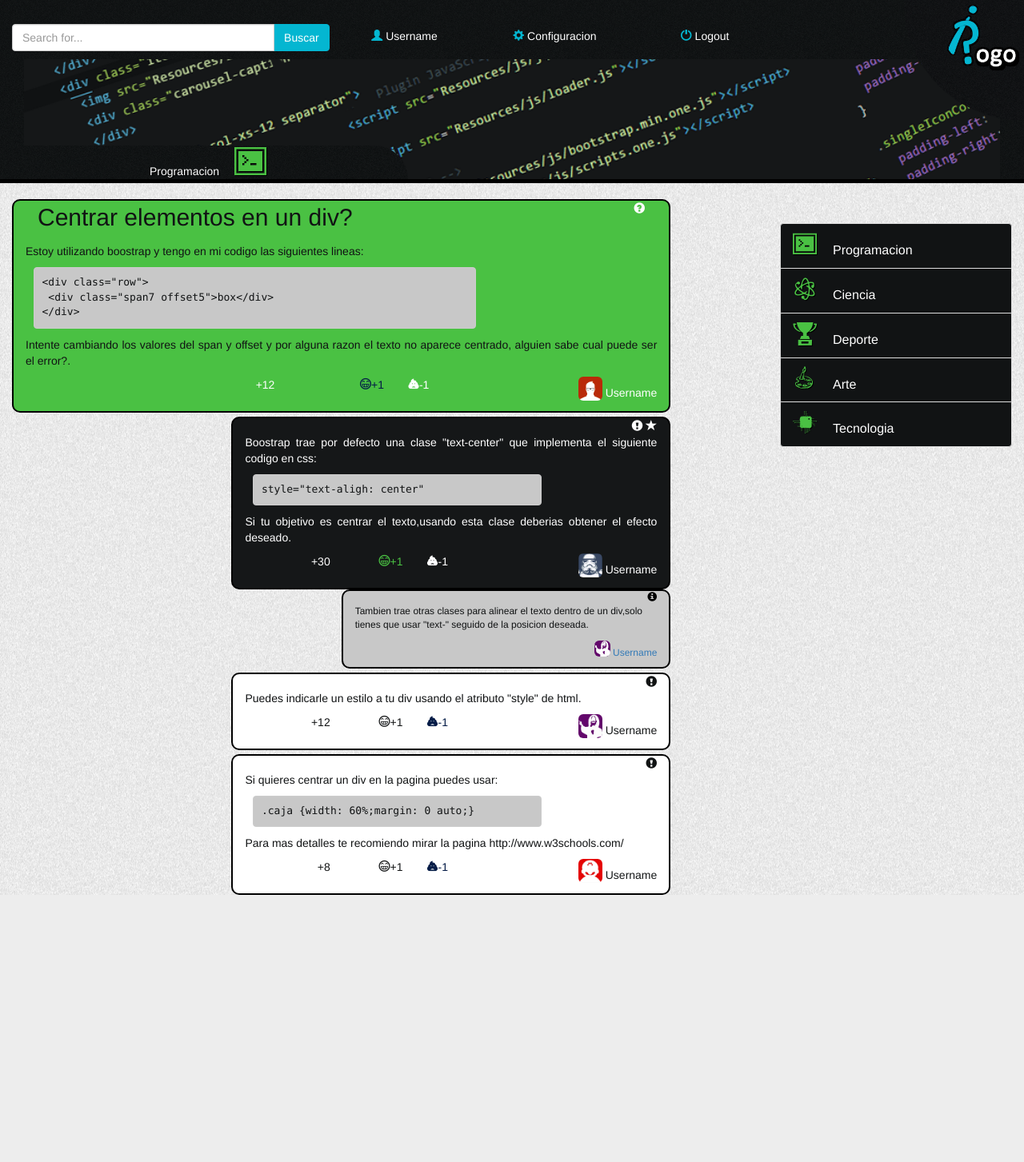
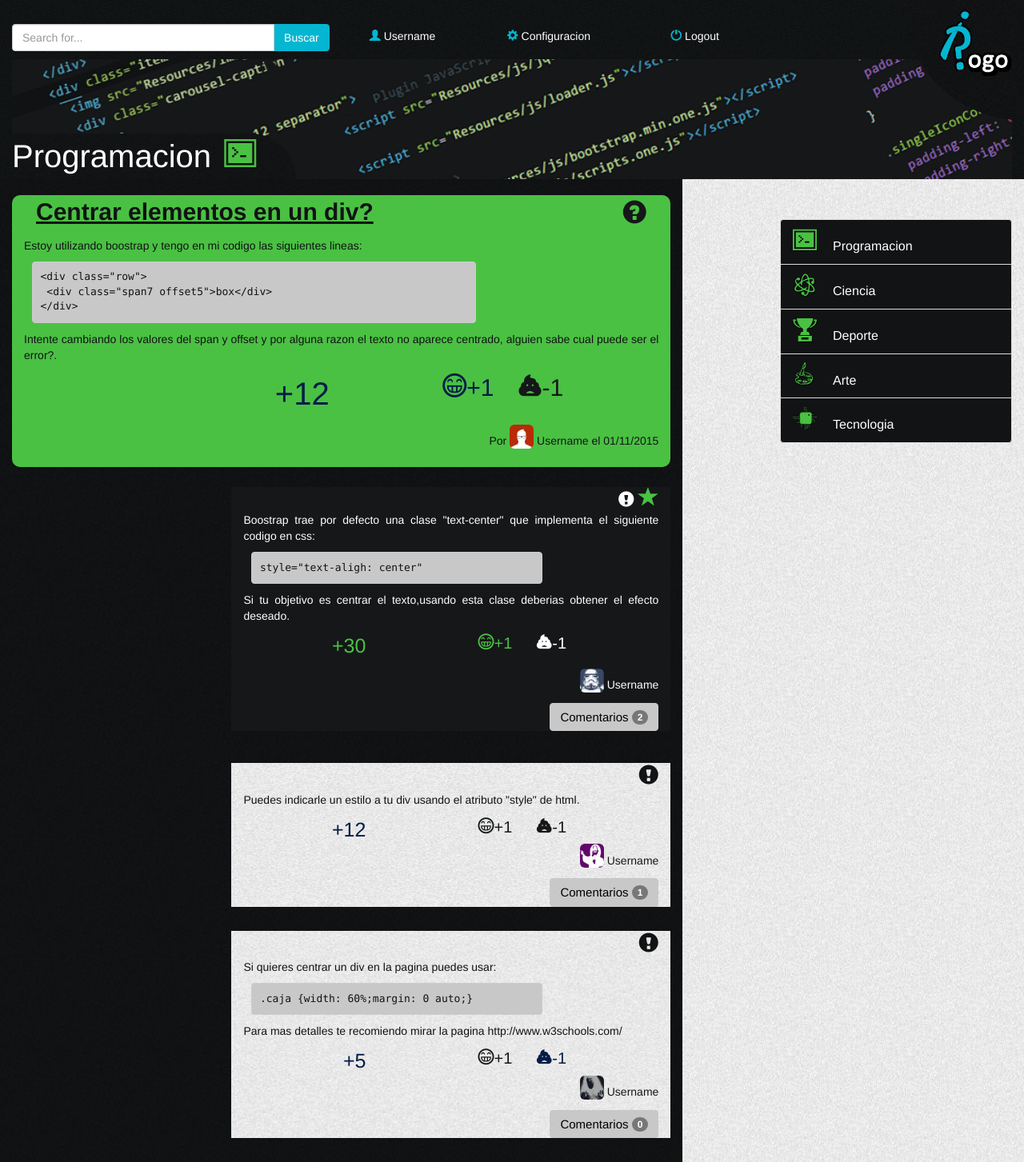
Before and after one commit to msantanagonzalez/rogo, a PHP site: page /question.html in a window 1280 px wide. Shown: the whole page at 80% size. Before the commit the page ends 1119 px from the top, so only its background shows below. Run offline with PHP 8.4, Linux system fonts and the light colour scheme; some web fonts are replaced.

Commit message:
Pre-entrega Dani

```diff
--- a/www/Resources/css/styles.css
+++ b/www/Resources/css/styles.css
@@ -34,13 +34,18 @@ h1,h2,h3{
 .textoCategoria{
   position: absolute;
   bottom: -10px;
-  left: -5px;
-  width: 40%;
   background: url(../images/noiseHeaderGrey.png) repeat center center;
   background-color:#111314;
   color: #fff;
-  text-shadow: 2px 1px 0 #000;
   border-radius: 0 100px 0 0;
+}
+.categoriaContainer p{
+    font-size: 40px;
+}
+.categoriaContainer span{
+    padding-left: 5px;
+    margin-right: 50px;
+    color: #4ac143;
 }
 .encabezadoContainer a{
   text-align: left;
@@ -100,14 +105,15 @@ h1,h2,h3{
   text-align: center;
   padding-top: 15px;
   padding-left: 0px;
-  padding-right: 0px;
 }
 .iconsContainer span{
   color:#04b6d1;
 }
 .singleIconContainer{
-  padding-left: 0;
-  padding-right: 0;
+  padding-bottom: 0px;
+    padding-top: 0px;
+    padding-left: 0px;
+    padding-right: 0px;
 }
 .indexLogoContainer {
   position: absolute;
@@ -118,8 +124,8 @@ h1,h2,h3{
 .logoContainer {
   position: absolute;
   padding: 0;
-  top: 0;
-  right: 0;
+  top: 10%;
+  right: 10px;
   text-align: right;
   z-index: 10;
 }
@@ -163,30 +169,91 @@ h1,h2,h3{
     margin-top: 20px;
     background-color: #4ac143;
     border-radius:10px;
-    border: 2px solid #000;
+    color: #151718;
+}
+.usuarioPregunta,.usuarioMejorRespuesta{
+   margin-top: 10px;
+}
+.preguntaContainer .encabezadoContainer p{
+  text-decoration: underline;
+    font-weight: bold;
+}
+.preguntaContainer .encabezadoContainer span{
+    margin-top: 5px;
+    font-size: 30px;
+}
+.preguntaContainer .votePoints{
+    font-size: 40px;
+    color: #041c47;
+}
+.preguntaContainer .votes{
+    font-size: 30px;
+}
+
+.preguntaContainer .voteActive{
+    color: #041c47;
 }
 .mejorRespuestaContainer{
-  margin-top: 5px;
+  margin-top: 25px;
+    margin-bottom: 40px;
   background-color: #151718;
-  border-radius:10px;
-  border: 2px solid #000;
 }
+.mejorRespuestaContainer .encabezadoContainer{
+    font-size: 20px;
+}
+.mejorRespuestaContainer .encabezadoContainer .glyphicon-star{
+    font-size: 25px;
+    color: #4ac143;
+}
+.mejorRespuestaContainer .votePoints{
+    font-size: 25px;
+    color: #4ac143;
+}
+.mejorRespuestaContainer .votes{
+    font-size: 20px;
+}
+.mejorRespuestaContainer .usuarioMejorRespuesta p{
+  color: #fff;
+}
+ .mejorRespuestaContainer .btnComentarios,.respuestasContainer .btnComentarios{
+    font-size: 15px;
+     color:#000;
+     background-color: #c8c8c8;
+    border-color: #c8c8c8;
+}
+
 .respuestasContainer{
+    margin-bottom: 30px;
   color: #111314;
-  margin-top: 5px;
-  background-color: #fff;
-  border-radius:10px;
-  border: 2px solid #000;
+    background: url(../images/noiseBody.png) repeat center center;
+    background-color: #fefefe;
 }
+.respuestasContainer .encabezadoContainer{
+  font-size: 25px;
+}
+.respuestasContainer .votePoints{
+    font-size: 25px;
+    color: #041c47;
+}
+.respuestasContainer .votes{
+    font-size: 20px;
+}
+
 .comentarioContainer{
+  border-bottom: solid;
+    border-left: solid;
+    border-right: solid;
+    border-width: 2px;
   font-size: 12px;
   color: #000;
   background-color: #c8c8c8;
-  border-radius:10px;
-  border: 2px solid #000;
+    font-weight: bold;
 }
-.comentarioContainer .votoContainer{
-  font-size: 12px;
+.comentarioContainer a{
+    color: #000;
+}
+.comentarioContainer a:hover{
+    color: #000;
 }
 .comentarioContainer .avatarPregunta{
   width: 20px;
@@ -197,6 +264,23 @@ h1,h2,h3{
   height: 150px;
   overflow: hidden;
 }
+.mainQuestionContainer{
+    background: url(../images/noiseHeaderGrey.png) repeat center center;
+  background-color: #111314;
+}
+.nuevaRespuestaContainer{
+    text-align: center;
+    margin-top: 10px;
+   color:#fff;
+}
+.nuevaRespuestaContainer a{
+    background-color: #111314;
+}
+.nuevaRespuestaContainer span{
+    color: #04b6d1;
+    font-size: 100px;
+}
+
 /* ------------------------- ELEMENT STYLES  -----------------------*/
 .logo{
   max-width:30%;
@@ -237,12 +321,9 @@ h1,h2,h3{
   color: #FFF
 }
 .preguntaContainer a{
-    color: #fff;
+    color: #151718;
 }
 .preguntaContainer a:hover{
-    color: #041c47;
-}
-.preguntaContainer .voteActive{
     color: #041c47;
 }
 .mejorRespuestaContainer a{
@@ -342,13 +423,6 @@ h1,h2,h3{
   max-width: 500px;
   background-color: #c8c8c8;
   color: #111314;
-}
-.iconosCategoria{
-  padding-left: 15px; /*Quitar*/
-  color: #4ac143;
-  font-weight: bold;
-  font-size: 40px;
-  text-shadow: 1px 1px 0px #000;
 }
 .avatarPregunta{
   width: 30px;
@@ -579,9 +653,25 @@ td.active a, a:active {
     font-size: 10px;
   }
   .encabezadoContainer p{
+      text-align: justify;
     font-size: 20px;
   }
   .indexCategoria{
     font-size: 30px;
   }
+  .singleIconContainer{
+      font-size: 12px;
+  }
+.categoriaContainer p{
+    font-size: 30px;
 }
+.preguntaContainer .encabezadoContainer span{
+    font-size: 20px;
+}
+.preguntaContainer .votePoints{
+        font-size: 25px;
+}
+.preguntaContainer .votes{
+        font-size: 25px;
+}
+}
--- a/www/question.html
+++ b/www/question.html
@@ -54,11 +54,11 @@
                 <div class="row">
                     <div class="col-xs-4 singleIconContainer">
                         <span class="glyphicon glyphicon-user" aria-hidden="true"></span>
-                        <a href="user.html">Username</a>
+                        <a href="#">Username</a>
                   </div>
                     <div class="col-xs-4 singleIconContainer">
                         <span class="glyphicon glyphicon-cog" aria-hidden="true"></span>
-                        <a href="configuracion.html">Configuracion</a>
+                        <a href="#">Configuracion</a>
                   </div>
                     <div class="col-xs-4 singleIconContainer">
                         <span class="glyphicon glyphicon-off" aria-hidden="true"></span>
@@ -81,23 +81,18 @@
 
         <!-- Categoria -->
         <div class="col-xs-12 categoriaContainer">
-            <div class="col-xs-12 categoriaContainer">
               <img id="imagenProgramacion" src="Resources/images/carouselProgramacion.png" alt="Imagen sobre el tema seleccionado" class="imagenCategoria">
-              <p class="textoCategoria text-center">Programacion <span class="icon-terminal iconosCategoria" aria-hidden="true"></span></p>
-            </div>
+              <p class="textoCategoria text-center">Programacion <span class="icon-terminal" aria-hidden="true"></span></p>
         </div>
         <!-- Fin Categoria -->
 
-        <!-- Separador -->
-        <div class="col-xs-12 separator">
-        </div>
-        <!-- Fin Separador -->
+
 
         <!-- CONTENIDO -->
         <div class="col-xs-12">
           <div class="row">
             <!-- Izquierda -->
-            <div class="col-md-8 col-xs-12">
+            <div class="col-xs-12 col-md-8 mainQuestionContainer">
                 <!-- Pregunta -->
                 <div class="col-xs-12 col-md-12 preguntaContainer">
                   <div class="row">
@@ -121,19 +116,22 @@
                     <!-- Fin Cuerpo Pregunta -->
 
                     <!-- Footer Pregunta -->
-                    <div class="col-xs-12 votoContainer">
+                    <div class="col-xs-12">
                       <div class="row">
-                        <div class="col-xs-1 col-md-5 text-right">
-                          <span>+12</span>
+                        <div class="col-xs-4 col-md-6 text-right">
+                          <span class="votePoints">+12</span>
                         </div>
-                        <div class="col-xs-3 col-md-2 text-right voteActive">
+                        <div class="col-xs-4 col-md-3 text-right votes voteActive">
                           <span class="icon-grin" aria-hidden="true"></span>+1
                         </div>
-                        <div class="col-xs-1 col-md-2 text-left">
+                        <div class="col-xs-4 col-md-3 text-left votes">
                           <a href="#"><span class="icon-poopIcon1" aria-hidden="true"></span>-1</a>
                         </div>
-                        <div class="col-xs-6 col-md-3 text-right">
-                          <a href="user.html"><img src="Resources/images/avatar-glasses.png" alt="avatar usuario" class="img-rounded avatarPregunta"> Username</a>
+                        <div class="col-xs-12 col-md-12 text-right usuarioPregunta">
+                            <p>
+                                Por <a href="user.html"><img src="Resources/images/avatar-glasses.png" alt="avatar usuario" class="img-rounded avatarPregunta"> Username</a>
+                                el <a href="#">01/11/2015</a>
+                            </p>
                         </div>
                       </div>
                     </div>
@@ -161,21 +159,23 @@
                     <!-- Fin Cuerpo mejor respuesta -->
 
                     <!-- Footer mejor respuesta -->
-                    <div class="col-xs-12 votoContainer">
+                    <div class="col-xs-12">
                       <div class="row">
-                        <div class="col-xs-4 col-md-3 text-right">
-                          <span>+30</span>
+                        <div class="col-xs-4 col-md-4 text-right">
+                          <span class="votePoints">+30</span>
                         </div>
-                        <div class="col-xs-4 col-md-2 text-right voteActive">
+                        <div class="col-xs-4 col-md-4 text-right votes voteActive">
                           <span class="icon-grin" aria-hidden="true"></span>+1
                         </div>
-                        <div class="col-xs-4 col-md-2 text-left">
+                        <div class="col-xs-4 col-md-4 text-left votes">
                           <a href="#"><span class="icon-poopIcon1" aria-hidden="true"></span>-1</a>
                         </div>
-                        <div class="col-xs-12 col-md-5 text-right">
-                          <a href="user.html">
-                            <img src="Resources/images/avatar-trooper2.png" alt="avatar usuario" class="img-rounded avatarPregunta">
-                            <span>Username</span>
+                        <div class="col-xs-12 text-right usuarioMejorRespuesta">
+                            <a href="user.html"><img src="Resources/images/avatar-trooper2.png" alt="avatar usuario" class="img-rounded avatarPregunta"> Username</a>
+                        </div>
+                          <div class="col-xs-12 text-right">
+                              <a class="btn btnComentarios" role="button" data-toggle="collapse" href="#comentariosMasVotada" aria-expanded="false" aria-controls="comentariosMasVotada">
+                                  Comentarios <span class="badge">2</span>
                               </a>
                           </div>
                       </div>
@@ -185,8 +185,9 @@
                 </div>
                 <!-- Fin Mejor respuesta -->
 
-                <!-- Comentarios -->
-                <div class="col-xs-9 col-md-6 comentarioContainer pull-right">
+                <!-- Comentarios MasVotada -->
+                <div id="comentariosMasVotada" class="col-xs-9 col-md-6 collapse pull-right">
+                    <div class="col-xs-12 comentarioContainer">
                         <div class="row">
                             <!-- Encabezado comentario -->
                             <div class="col-xs-12 encabezadoContainer text-right">
@@ -199,16 +200,35 @@
                             </div>
                             <!-- Fin Cuerpo comentario -->
                             <!-- Footer comentario -->
-                        <div class="col-xs-12 col-md-12 votoContainer text-right">
-                            <a href="user.html">
-                                <img src="Resources/images/avatar-jesus.png" alt="avatar usuario" class="img-rounded avatarPregunta">
-                                <span>Username</span>
-                            </a>
+                            <div class="col-xs-12 col-md-12 text-right">
+                                <a href="#"><img src="Resources/images/avatar-jesus.png" alt="avatar usuario" class="img-rounded avatarPregunta"> Username</a>
                             </div>
                             <!-- Fin Footer comentario -->
                         </div>
                     </div>
-                <!-- respuestas -->
+                    <div class="col-xs-12 comentarioContainer">
+                        <div class="row">
+                            <!-- Encabezado comentario -->
+                            <div class="col-xs-12 encabezadoContainer text-right">
+                                <span class="glyphicon glyphicon-info-sign" aria-hidden="true"></span>
+                            </div>
+                            <!-- Fin Encabezado comentario -->
+                            <!-- Cuerpo comentario -->
+                            <div class="col-xs-12">
+                                <p>Con esa clase no solo centras el texto, centras todo.</p>
+                            </div>
+                            <!-- Fin Cuerpo comentario -->
+                            <!-- Footer comentario -->
+                            <div class="col-xs-12 col-md-12 text-right">
+                                <a href="#"><img src="Resources/images/avatar-mario.png" alt="avatar usuario" class="img-rounded avatarPregunta"> Username</a>
+                            </div>
+                            <!-- Fin Footer comentario -->
+                        </div>
+                    </div>
+                </div>
+                <!-- Fin Comentarios MasVotada -->
+
+                <!-- respuesta1 -->
                 <div class="col-xs-12 col-md-8 respuestasContainer pull-right">
                   <div class="row">
                     <!-- Encabezado respuesta -->
@@ -222,29 +242,56 @@
                     </div>
                     <!-- Fin Cuerpo respuesta -->
                     <!-- Footer respuesta -->
-                    <div class="col-xs-12 votoContainer">
+                    <div class="col-xs-12">
                       <div class="row">
-                        <div class="col-xs-4 col-md-3 text-right">
-                          <span>+12</span>
+                        <div class="col-xs-4 col-md-4 text-right">
+                          <span class="votePoints">+12</span>
                         </div>
-                        <div class="col-xs-4 col-md-2 text-right">
+                        <div class="col-xs-4 col-md-4 text-right votes">
                             <a href="#"><span class="icon-grin" aria-hidden="true"></span>+1</a>
                         </div>
-                        <div class="col-xs-4 col-md-2 text-left voteActive">
-                          <span class="icon-poopIcon1" aria-hidden="true"></span>-1
+                        <div class="col-xs-4 col-md-4 text-left votes">
+                          <a href=""><span class="icon-poopIcon1" aria-hidden="true"></span>-1</a>
                         </div>
-                        <div class="col-xs-12 col-md-5 text-right">
-                          <a href="user.html">
-                            <img src="Resources/images/avatar-jesus.png" alt="avatar usuario" class="img-rounded avatarPregunta">
-                            <span>Username</span>
-                          </a>
+                        <div class="col-xs-12 text-right">
+                          <a href="user.html"><img src="Resources/images/avatar-jesus.png" alt="avatar usuario" class="img-rounded avatarPregunta"> Username</a>
                         </div>
                       </div>
+                    </div>
+                      <div class="col-xs-12 text-right">
+                          <a class="btn btnComentarios" role="button" data-toggle="collapse" href="#comentariosRespuesta1" aria-expanded="false" aria-controls="comentariosRespuesta1">
+                              Comentarios <span class="badge">1</span>
+                          </a>
                       </div>
                     <!-- Fin Footer respuesta -->
                   </div>
                 </div>
+                <!-- Fin respuesta1 -->
+                <!-- Comentarios respuesta1 -->
+                <div id="comentariosRespuesta1" class="col-xs-9 col-md-6 collapse pull-right">
+                    <div class="col-xs-12 comentarioContainer">
+                        <div class="row">
+                            <!-- Encabezado comentario -->
+                            <div class="col-xs-12 encabezadoContainer text-right">
+                                <span class="glyphicon glyphicon-info-sign" aria-hidden="true"></span>
+                            </div>
+                            <!-- Fin Encabezado comentario -->
+                            <!-- Cuerpo comentario -->
+                            <div class="col-xs-12">
+                                <p>No es recomendable usar style, para eso existe CSS</p>
+                            </div>
+                            <!-- Fin Cuerpo comentario -->
+                            <!-- Footer comentario -->
+                            <div class="col-xs-12 col-md-12 text-right">
+                                <a href="#"><img src="Resources/images/avatar-captain.png" alt="avatar usuario" class="img-rounded avatarPregunta"> Username</a>
+                            </div>
+                            <!-- Fin Footer comentario -->
+                        </div>
+                    </div>
+                </div>
+                <!-- Fin Comentarios respuesta1 -->
 
+                <!-- respuesta2 -->
                 <div class="col-xs-12 col-md-8 respuestasContainer pull-right">
                     <div class="row">
                         <!-- Encabezado respuesta -->
@@ -260,21 +307,23 @@
                         </div>
                         <!-- Fin Cuerpo respuesta -->
                         <!-- Footer respuesta -->
-                        <div class="col-xs-12 votoContainer">
+                        <div class="col-xs-12">
                             <div class="row">
-                                <div class="col-xs-4 col-md-3 text-right">
-                                    <span>+8</span>
+                                <div class="col-xs-4 col-md-4 text-right">
+                                    <span class="votePoints">+5</span>
                                 </div>
-                                <div class="col-xs-4 col-md-2 text-right">
+                                <div class="col-xs-4 col-md-4 text-right votes">
                                     <a href="#"><span class="icon-grin" aria-hidden="true"></span>+1</a>
                                 </div>
-                                <div class="col-xs-4 col-md-2 text-left voteActive">
+                                <div class="col-xs-4 col-md-4 text-left votes voteActive">
                                     <span class="icon-poopIcon1" aria-hidden="true"></span>-1
                                 </div>
-                                <div class="col-xs-12 col-md-5 text-right">
-                                    <a href="user.html">
-                                        <img src="Resources/images/avatar-mario.png" alt="avatar usuario" class="img-rounded avatarPregunta">
-                                        <span>Username</span>
+                                <div class="col-xs-12 text-right">
+                                    <a href="user.html"><img src="Resources/images/avatar-solo.png" alt="avatar usuario" class="img-rounded avatarPregunta"> Username</a>
+                                </div>
+                                <div class="col-xs-12 text-right">
+                                    <a class="btn btnComentarios" role="button" data-toggle="collapse" href="#comentariosRespuesta2" aria-expanded="false" aria-controls="comentariosRespuesta2">
+                                        Comentarios <span class="badge">0</span>
                                     </a>
                                 </div>
                             </div>
@@ -282,12 +331,12 @@
                         <!-- Fin Footer respuesta -->
                     </div>
                 </div>
-                <!-- Fin respuestas -->
+                <!-- Fin respuesta2 -->
             </div>
             <!-- Fin izquierda -->
 
             <!-- Derecha -->
-            <div class="indexCategoriaContainer col-md-3 col-md-offset-1 col-xs-12">
+             <div class="indexCategoriaContainer col-xs-12 col-md-3 col-md-offset-1">
                  <a href="programacion.html" class="list-group-item"><span class="icon-terminal menuIconosCategoria" aria-hidden="true"></span>Programacion</a>
                  <a href="ciencia.html" class="list-group-item "><span class="icon-atomIcon menuIconosCategoria"></span>Ciencia</a>
                  <a href="deporte.html" class="list-group-item "><span class="icon-trophyIcon2 menuIconosCategoria"></span>Deporte</a>
```
Lines whose indentation alone changed are shown as unchanged.
